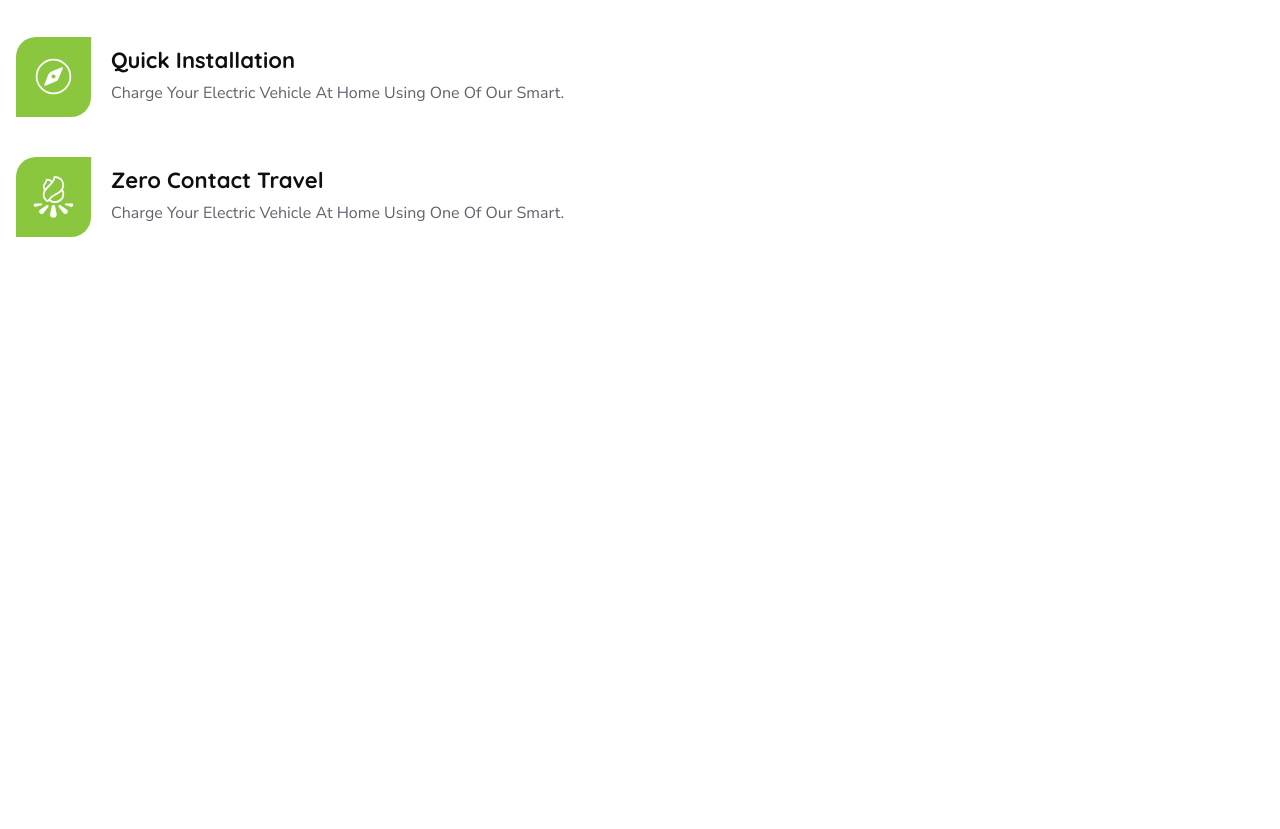
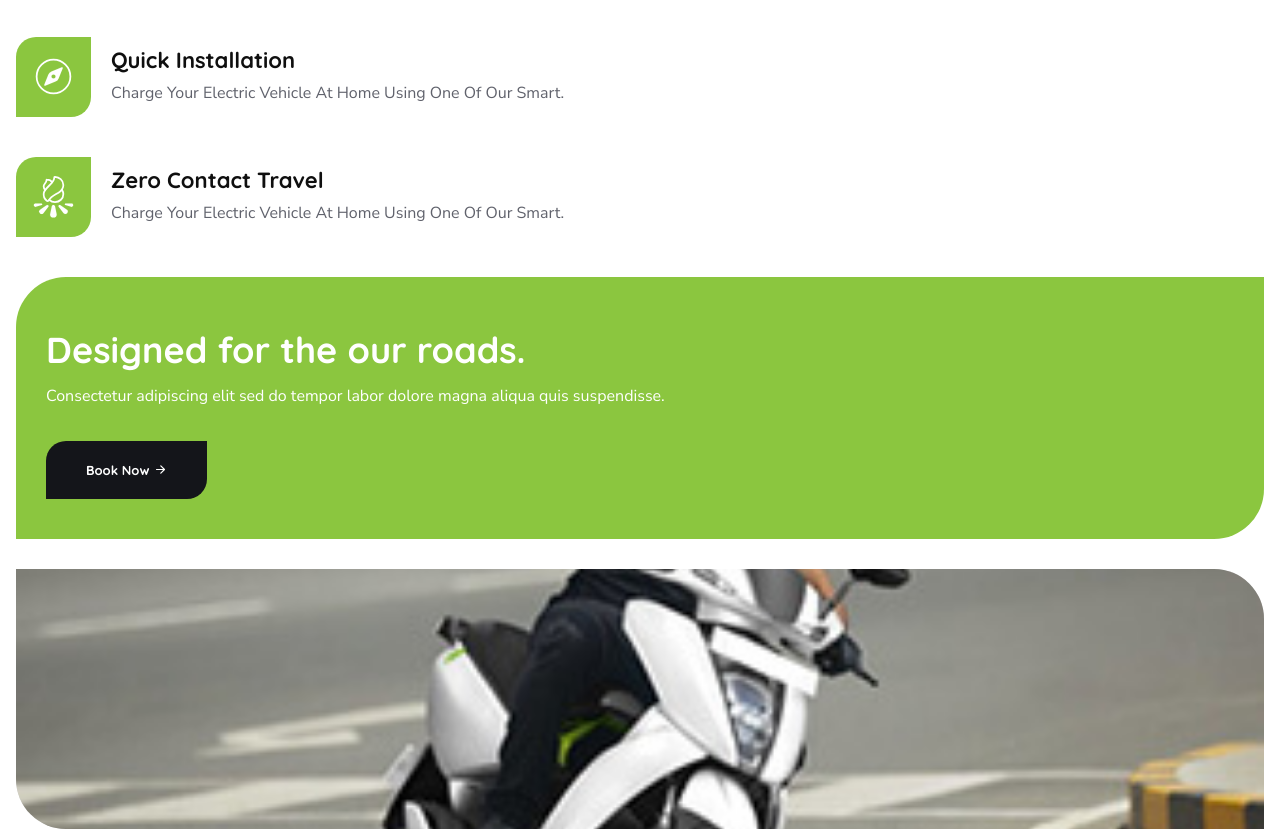
Before and after one commit to mohamedy72/volti-landing, a website built with Vite: page index.html in a window 1280 px wide. Shown: the part 6346-7175 px from the top of the page. Before the commit the page ends 6623 px from the top, so only its background shows below. Built offline with nearby package versions, Linux system fonts and the light colour scheme.

Commit message:
feat: Add CTA section

```diff
--- a/index.html
+++ b/index.html
@@ -463,6 +463,45 @@
             </div>
           </div>
         </section>
+
+        <!--
+          - CTA
+          -->
+
+        <section class="cta">
+          <div class="container">
+            <div class="cta-card" data-reveal="left">
+              <div>
+                <h2 class="h1 card-title">Designed for the our roads.</h2>
+
+                <p class="card-text">
+                  Consectetur adipiscing elit sed do tempor labor dolore magna
+                  aliqua quis suspendisse.
+                </p>
+              </div>
+
+              <a href="#" class="btn btn-primary">
+                <span class="span">Book Now </span>
+
+                <ion-icon
+                  name="arrow-forward-outline"
+                  aria-hidden="true"
+                ></ion-icon>
+              </a>
+            </div>
+
+            <figure class="cta-banner" data-reveal="right">
+              <img
+                src="./src/assets/images/cta-banner.jpg"
+                alt="Cta Banner"
+                width="330"
+                height="206"
+                loading="lazy"
+                class="img-cover"
+              />
+            </figure>
+          </div>
+        </section>
       </article>
     </main>
     <!--
--- a/src/style.css
+++ b/src/style.css
@@ -656,3 +656,50 @@ h6 {
 .service-list:last-child .service-item {
   margin-block-start: 40px;
 }
+
+/*-----------------------------------*\
+  #CTA
+\*-----------------------------------*/
+.cta .container {
+  display: grid;
+  gap: 30px;
+}
+
+.cta-card {
+  background-color: var(--yellow-green);
+  padding: 50px 30px 40px;
+  color: var(--white);
+  border-radius: var(--radius-50) 0;
+}
+
+.cta-card .card-title {
+  color: var(--white);
+  line-height: 1.3;
+}
+.cta-card .card-text {
+  margin-block: 10px 30px;
+}
+
+.cta-card .btn:is(:hover, :focus-visible) {
+  background-color: var(--white);
+  color: var(--smoky-black);
+}
+
+.cta-banner {
+  height: 260px;
+  border-radius: 0 var(--radius-50);
+  overflow: hidden;
+  background-color: var(--light-gray);
+}
+
+/*-----------------------------------*\
+  #Service
+\*-----------------------------------*/
+
+/*-----------------------------------*\
+  #Service
+\*-----------------------------------*/
+
+/*-----------------------------------*\
+  #Service
+\*-----------------------------------*/
```
